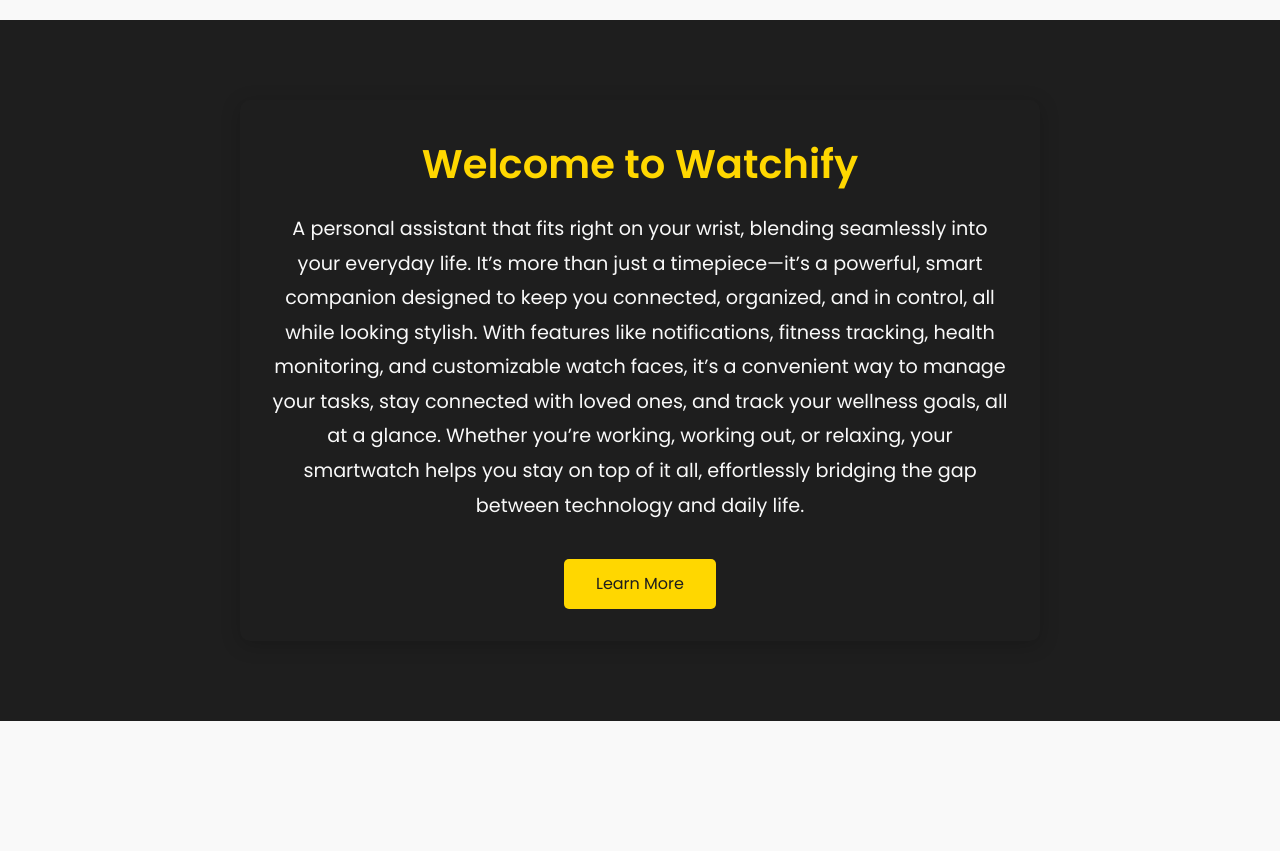
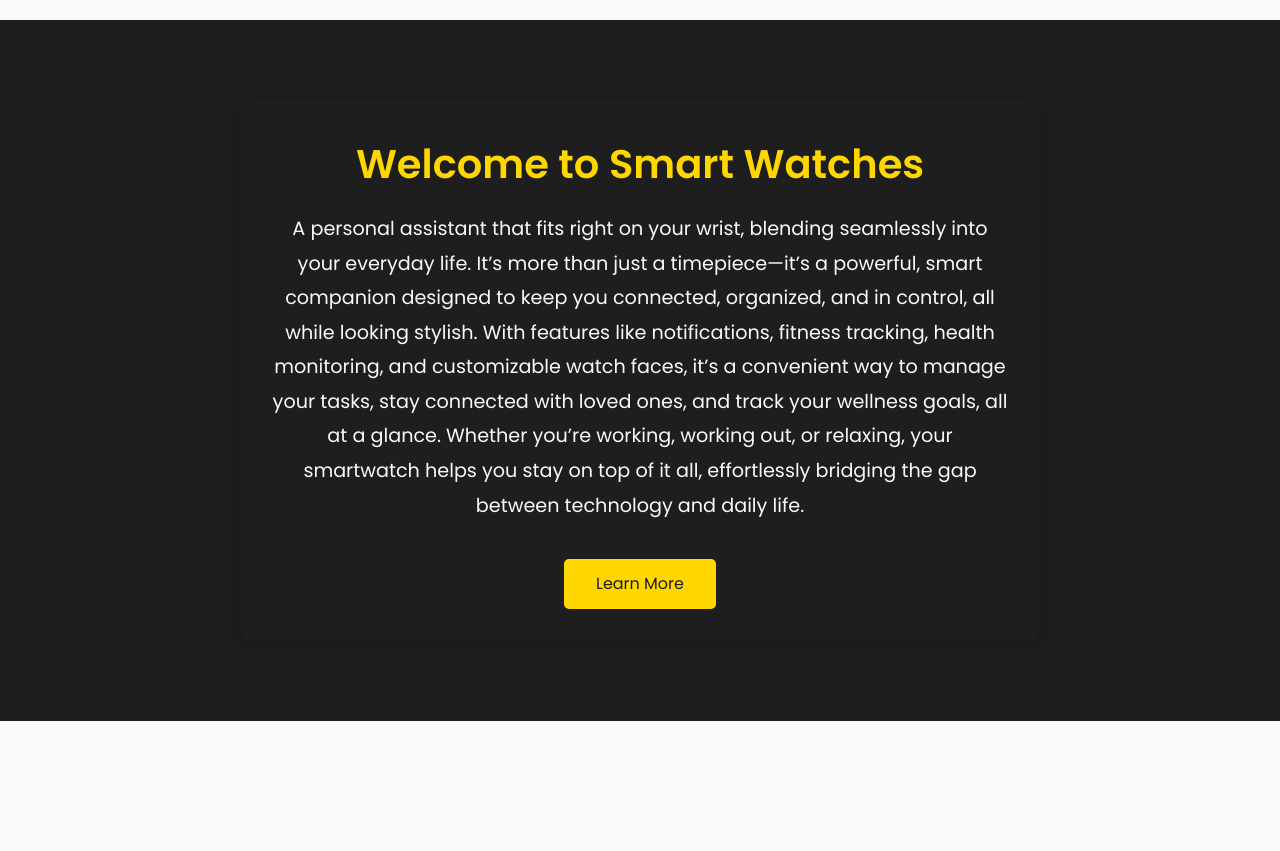
Before and after one commit to venke07/FED_S10266695_VENKATESH_ASG1_WEBSITE, a plain HTML site: page Smartwatch.html in a window 1280 px wide. Shown: the part 960-1811 px from the top of the page. Drawn offline with nearby package versions, Linux system fonts and the light colour scheme; grey boxes are pictures that could not be loaded.

Commit message:
Update hero section heading to reflect brand name change from Watchify to Smart Watches

```diff
--- a/Smartwatch.html
+++ b/Smartwatch.html
@@ -43,7 +43,7 @@
     <!-- Hero Section -->
     <section class="hero">
         <div class="hero-content">
-            <h2>Welcome to Watchify</h2>
+            <h2>Welcome to Smart Watches</h2>
             <p>A personal assistant that fits right on your wrist, blending seamlessly into your everyday life. It’s more than just a timepiece—it’s a powerful, smart companion designed to keep you connected, organized, and in control, all while looking stylish. With features like notifications, fitness tracking, health monitoring, and customizable watch faces, it’s a convenient way to manage your tasks, stay connected with loved ones, and track your wellness goals, all at a glance. Whether you’re working, working out, or relaxing, your smartwatch helps you stay on top of it all, effortlessly bridging the gap between technology and daily life.</p>
             <button class="cta-button" onclick="scrollToSection('watch-info')">Learn More</button>
         </div>
```
